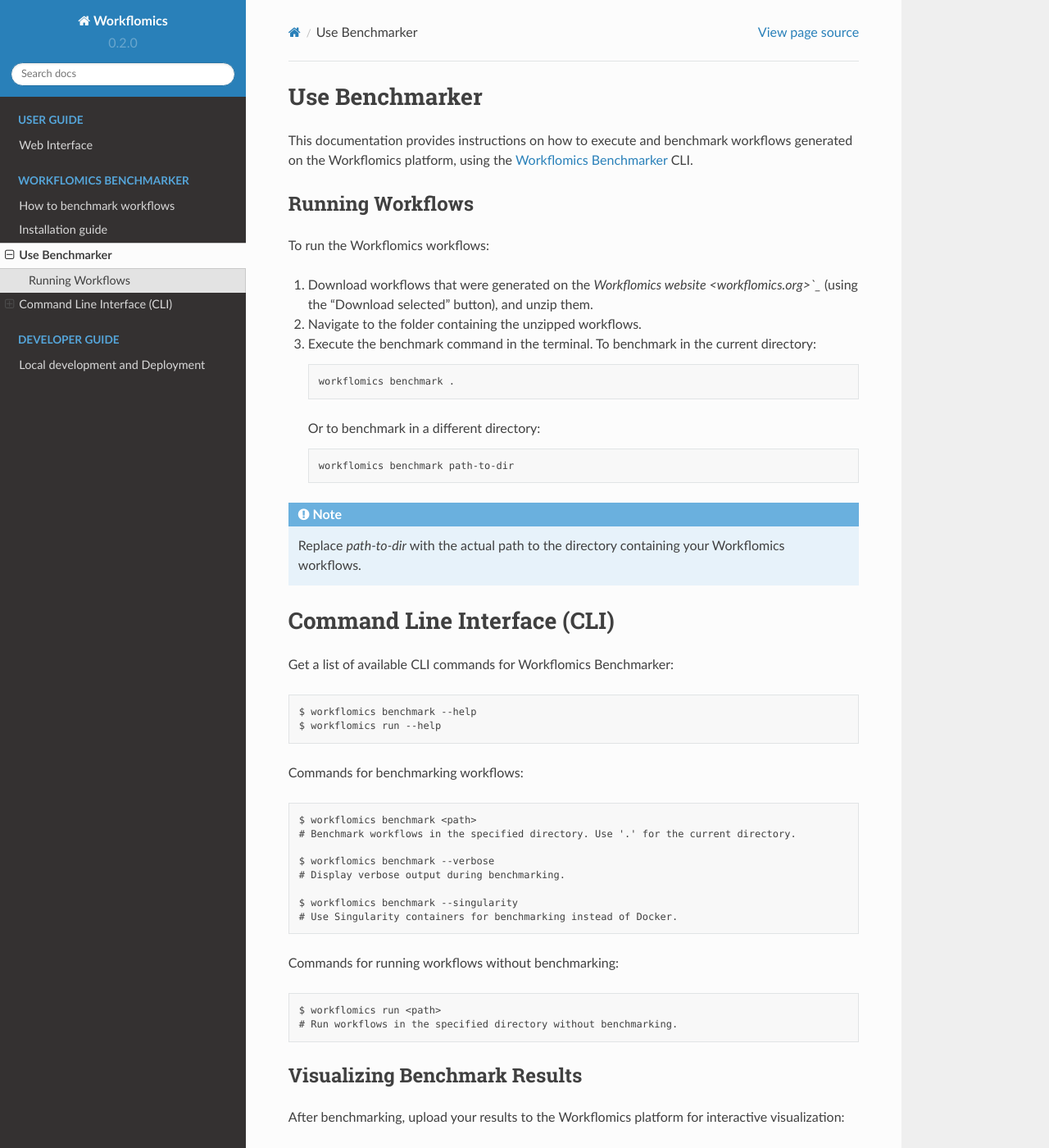
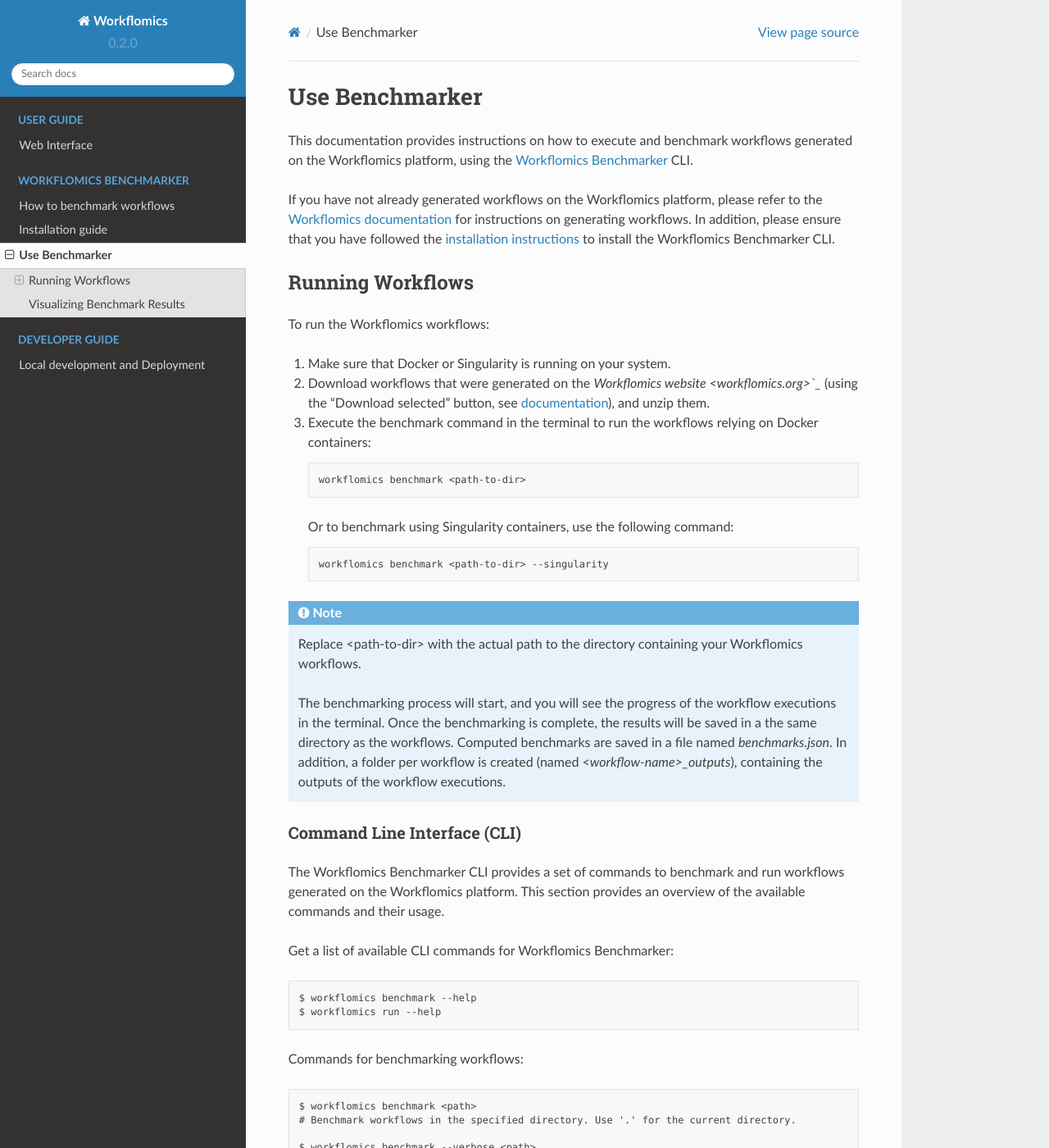
Before and after one commit to Workflomics/workflomics-readthedocs, a Sphinx documentation site: the page built from docs/source/workflomics-benchmarker/benchmarker-usage.rst, in a window 1280 px wide and 1400 px high. Shown: the whole window at 82% size. Built offline with Sphinx 7.4.7 and the Read the Docs theme 2.0.0, drawn with Linux system fonts in a browser that asks for light colours; some of the changed text lies outside the part shown.

Commit message:
Make instructions more clear and concise

```diff
--- a/docs/source/workflomics-benchmarker/benchmarker-usage.rst
+++ b/docs/source/workflomics-benchmarker/benchmarker-usage.rst
@@ -4,32 +4,42 @@ Use Benchmarker
 This documentation provides instructions on how to execute and benchmark workflows generated on the Workflomics platform, using the `Workflomics Benchmarker <https://github.com/Workflomics/workflomics-benchmarker>`_ CLI.
 
 
+If you have not already generated workflows on the Workflomics platform, please refer to the `Workflomics documentation <https://workflomics.readthedocs.io/en/latest/user-guide/web-interface.html>`_ for instructions on generating workflows.
+In addition, please ensure that you have followed the `installation instructions <https://workflomics.readthedocs.io/en/latest/workflomics-benchmarker/benchmarker-installation.html>`_ to install the Workflomics Benchmarker CLI.
+
 Running Workflows
 -----------------
 
 To run the Workflomics workflows:
 
-1. Download workflows that were generated on the `Workflomics website <workflomics.org>`_` (using the "Download selected" button), and unzip them.
+1. Make sure that Docker or Singularity is running on your system.
 
-2. Navigate to the folder containing the unzipped workflows.
+2. Download workflows that were generated on the `Workflomics website <workflomics.org>`_` (using the "Download selected" button, see `documentation <https://workflomics.readthedocs.io/en/latest/user-guide/web-interface.html#explore-generated-workflows>`_), and unzip them.
 
-3. Execute the benchmark command in the terminal. To benchmark in the current directory:
+3. Execute the benchmark command in the terminal to run the workflows relying on Docker containers:
 
    .. code-block:: bash
 
-      workflomics benchmark .
+      workflomics benchmark <path-to-dir>
 
-   Or to benchmark in a different directory:
+   Or to benchmark using Singularity containers, use the following command:
 
    .. code-block:: bash
 
-      workflomics benchmark path-to-dir
+      workflomics benchmark <path-to-dir> --singularity
 
-.. note:: Replace `path-to-dir` with the actual path to the directory containing your Workflomics workflows.
+.. note:: Replace <path-to-dir> with the actual path to the directory containing your Workflomics workflows.
+
+
+   The benchmarking process will start, and you will see the progress of the workflow executions in the terminal. Once the benchmarking is complete, the results will be saved in a the same directory as the workflows.
+   Computed benchmarks are saved in a file named `benchmarks.json`. In addition, a folder per workflow is created (named `<workflow-name>_outputs`), containing the outputs of the workflow executions.
+
 
 
 Command Line Interface (CLI)
-============================
+^^^^^^^^^^^^^^^^^^^^^^^^^^^^
+
+The Workflomics Benchmarker CLI provides a set of commands to benchmark and run workflows generated on the Workflomics platform. This section provides an overview of the available commands and their usage.
 
 Get a list of available CLI commands for Workflomics Benchmarker::
 
@@ -42,10 +52,10 @@ Commands for benchmarking workflows::
   $ workflomics benchmark <path>
   # Benchmark workflows in the specified directory. Use '.' for the current directory.
 
-  $ workflomics benchmark --verbose
+  $ workflomics benchmark --verbose <path>
   # Display verbose output during benchmarking.
 
-  $ workflomics benchmark --singularity
+  $ workflomics benchmark --singularity <path>
   # Use Singularity containers for benchmarking instead of Docker.
 
 Commands for running workflows without benchmarking::
@@ -64,8 +74,15 @@ After benchmarking, upload your results to the Workflomics platform for interact
 
    - `Workflomics Benchmarks Upload <http://145.38.190.48/benchmarks>`_
 
-2. Upload your `workflow-benchmarks.json` file by following the on-screen instructions.
+2. Upload your `benchmarks.json` file by following the on-screen instructions.
 
 3. Access interactive visualizations to explore the benchmark results comprehensively.
 
+
+.. figure:: ./screenshots/runtime-benchmarks.png
+   :align: center
+   :alt: Benchmark results visualization
+
+   Web interface for visualizing benchmark results.
+
 .. note:: Please ensure that any data you upload is free of sensitive or proprietary information, as it will be accessible to other users for analysis and comparison purposes.
```
Also changed, not shown: docs/source/user-guide/web-interface.rst (+10 -17 lines).
